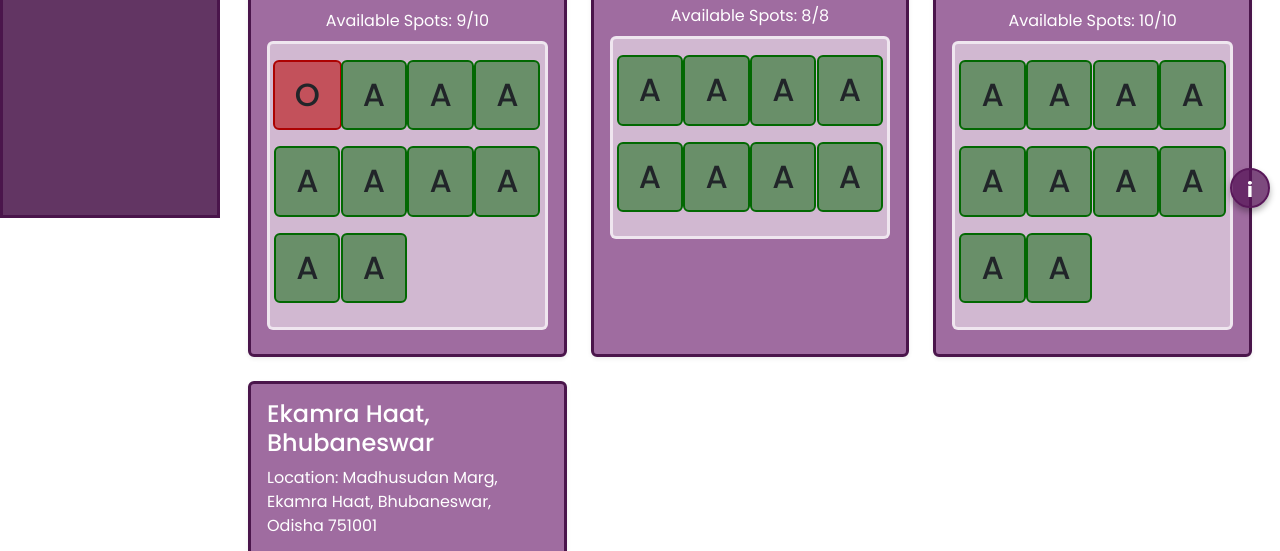
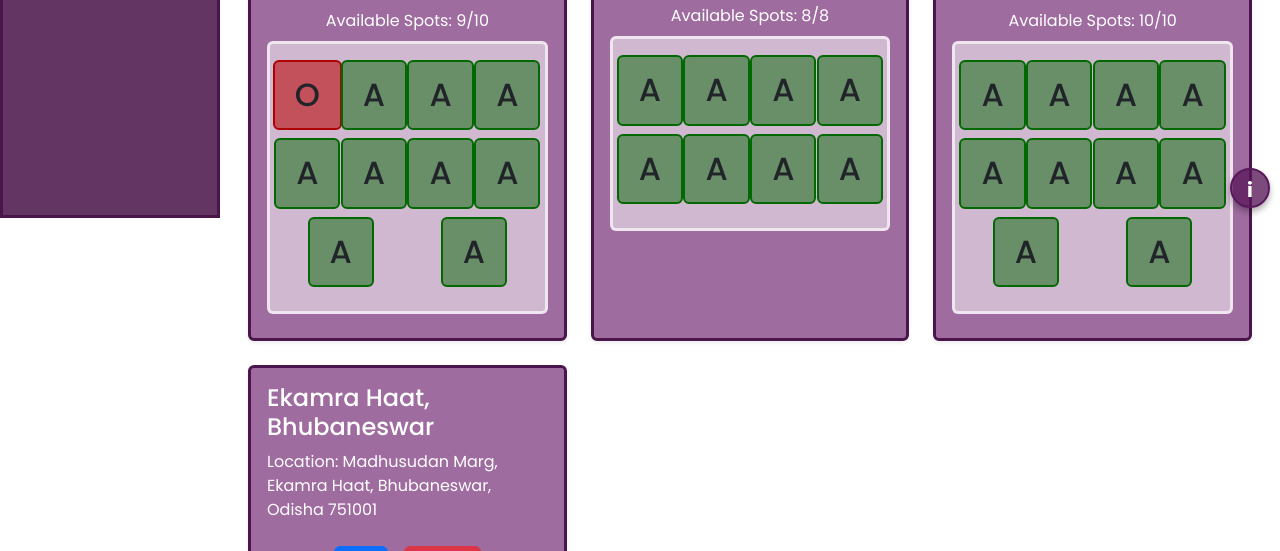
Before and after one commit to mbiplab-dev/24f2008369, a Flask app: page /admindashboard in a window 1280 px wide. Shown: the part 582-1133 px from the top of the page. Run offline with Flask 3, Linux system fonts and the light colour scheme; a user stored in the database is signed in; data comes from the database, SQL or seed files in the repository; both versions use the stored data as it was before the commit; parts of the project's set-up code (start-up, migrations or seed data) failed here and were passed over; some libraries are stand-ins or nearby versions.

Commit message:
UI Update

```diff
--- a/static/css/landingpage.css
+++ b/static/css/landingpage.css
@@ -59,7 +59,7 @@
         display: flex;
         flex-direction: column;
         justify-content: center;
-        translate: 0 -110px;
+        translate: 0 -60px;
       }
       .right-section {
         display: flex;
--- a/templates/AllLots.html
+++ b/templates/AllLots.html
@@ -77,9 +77,9 @@
           border: 3px solid #ffffffa6;
         "
             >
-              <div class=" row gy-2">
+              <div class="row justify-content-center text-center ">
                 {% for spot in lot.spots %}
-                <div class="col-4 col-md-4 col-lg-3 mb-2 d-flex justify-content-center align-items-center">
+                <div class="col-4 col-md-4 col-lg-3 d-flex justify-content-center align-items-center m-auto mb-2">
                 <a
                   data-bs-toggle="modal"
                   data-bs-target="#ViewSpot"
```
Also changed, not shown: models/Parking.db (deleted), static/uploads/lot_1.png (deleted), static/uploads/lot_2.png (deleted), static/uploads/lot_3.png (deleted).
